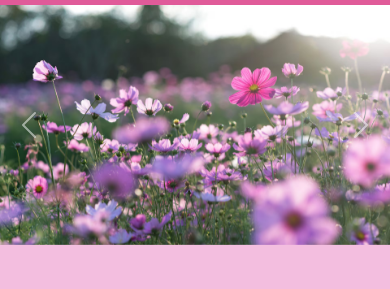
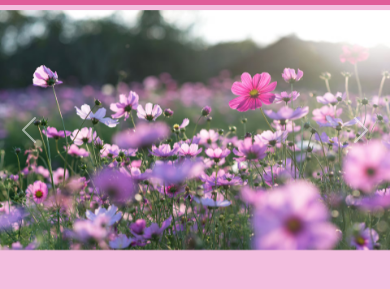
Before and after one commit to khyara-droid/PRACTICA-N3---DISE-O-WEB, a plain HTML site: page index.html in a window 390 px wide. Shown: the part 51-340 px from the top of the page. Drawn offline with nearby package versions, Linux system fonts and the light colour scheme.

Commit message:
archivos

```diff
--- a/estilos/estilos.css
+++ b/estilos/estilos.css
@@ -7,13 +7,15 @@ body {
 }
 
 .carousel img {
-    max-height: 630px;
+    width: 100%;
+    height: 700px;
     object-fit: cover;
 }
-
-button {
-    font-size: 18px;
-
+@media (max-width: 768px){
+    .carousel img {
+        height: 250px;
+        object-fit: contain;
+    }
 }
 
 p {
```
